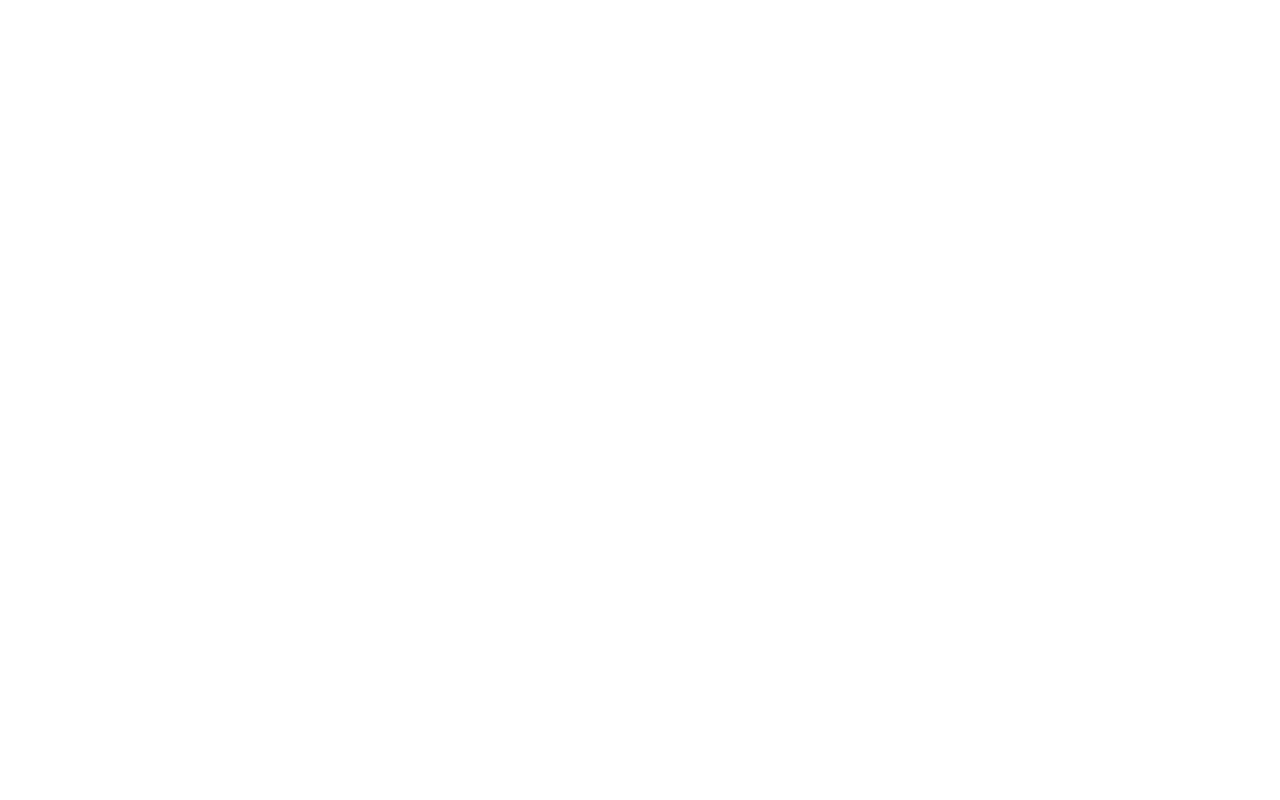
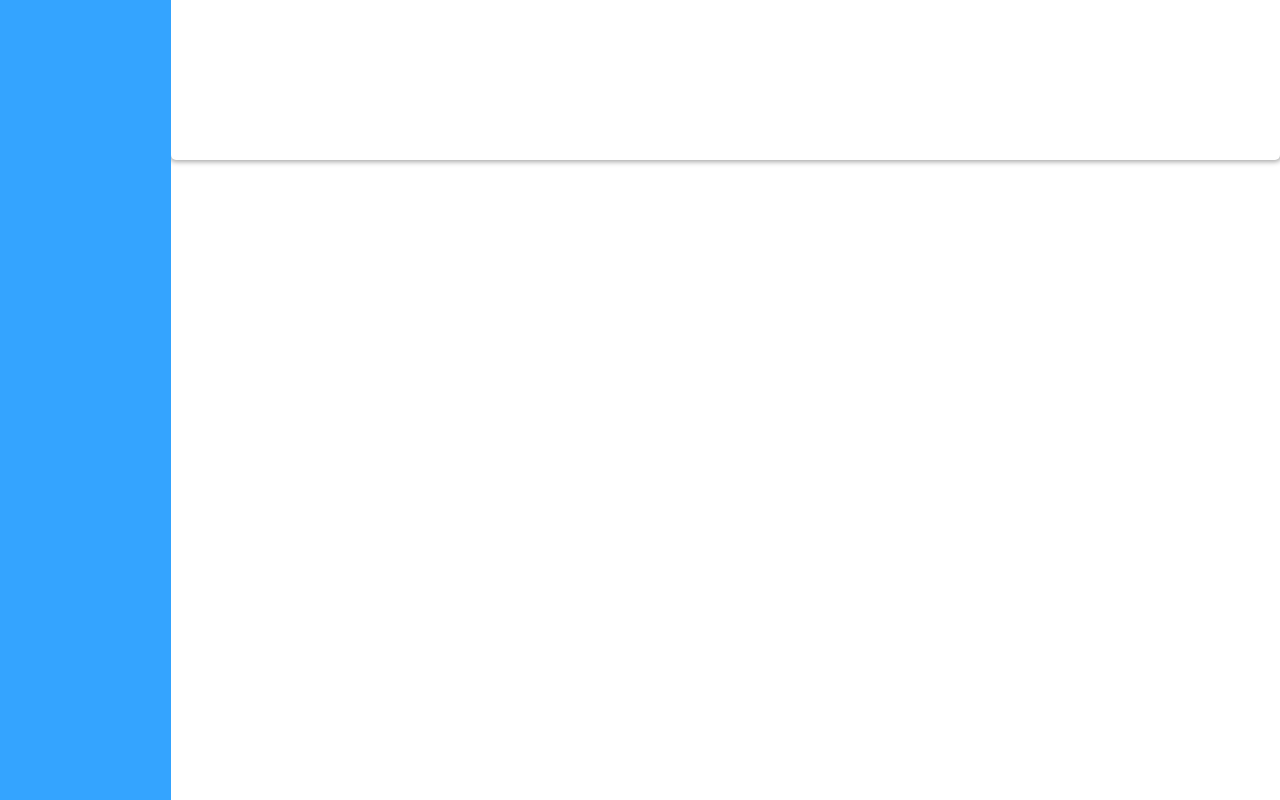
Before and after one commit to tommygatz/admin-dashboard, a plain HTML site: page index.html in a window 1280 px wide. Drawn offline with Linux system fonts and the light colour scheme.

Commit message:
Basic top level layout set up

```diff
--- a/index.html
+++ b/index.html
@@ -1,6 +1,7 @@
 <!DOCTYPE html>
 <html lang="en">
 <head>
+    <link rel="stylesheet" href="./styles/reset.css">
     <link rel="stylesheet" href="./styles/style.css">
     <meta charset="UTF-8">
     <meta http-equiv="X-UA-Compatible" content="IE=edge">
@@ -8,6 +9,13 @@
     <title>Document</title>
 </head>
 <body>
+    <div id="sidebar"></div>
+    <div id="header"></div>
+    <div id="main-content"></div>
+
+
+
+
 
 </body>
 </html>
--- /dev/null
+++ b/styles/reset.css
@@ -0,0 +1,48 @@
+/* http://meyerweb.com/eric/tools/css/reset/
+   v2.0 | 20110126
+   License: none (public domain)
+*/
+
+html, body, div, span, applet, object, iframe,
+h1, h2, h3, h4, h5, h6, p, blockquote, pre,
+a, abbr, acronym, address, big, cite, code,
+del, dfn, em, img, ins, kbd, q, s, samp,
+small, strike, strong, sub, sup, tt, var,
+b, u, i, center,
+dl, dt, dd, ol, ul, li,
+fieldset, form, label, legend,
+table, caption, tbody, tfoot, thead, tr, th, td,
+article, aside, canvas, details, embed,
+figure, figcaption, footer, header, hgroup,
+menu, nav, output, ruby, section, summary,
+time, mark, audio, video {
+	margin: 0;
+	padding: 0;
+	border: 0;
+	font-size: 100%;
+	font: inherit;
+	vertical-align: baseline;
+}
+/* HTML5 display-role reset for older browsers */
+article, aside, details, figcaption, figure,
+footer, header, hgroup, menu, nav, section {
+	display: block;
+}
+body {
+	line-height: 1;
+}
+ol, ul {
+	list-style: none;
+}
+blockquote, q {
+	quotes: none;
+}
+blockquote:before, blockquote:after,
+q:before, q:after {
+	content: '';
+	content: none;
+}
+table {
+	border-collapse: collapse;
+	border-spacing: 0;
+}
--- a/styles/style.css
+++ b/styles/style.css
@@ -0,0 +1,48 @@
+@import url('https://fonts.googleapis.com/css2?family=Raleway:wght@400&display=swap');
+
+:root {
+    --bgcolor: white;
+    --sidebarColor: rgb(52, 164, 255);
+    --accentColor: rgb(255, 187, 0);
+    --buttonColor: rgb(52, 164, 255);
+    --borderColor: red;
+    --gridBoxColor: orange;
+    --commonShadow: 0px 0px 5px 2px rgb(170, 170, 170);
+}
+
+body {
+    display: grid;
+    grid-template-columns: repeat(15, 1fr);
+    grid-template-rows: repeat(10, 1fr);
+    width: 100vw;
+    height: 100vh;
+}
+
+div {
+    background-color: var(--gridBoxColor);
+    /* border: 1px solid var(--borderColor); */
+    text-align: center;
+}
+
+#sidebar {
+    z-index: 100;
+    background-color: var(--sidebarColor);
+    grid-column: 1 / 3;
+    grid-row: 1 / 11;
+}
+
+#header {
+    z-index: 50;
+    background-color: var(--bgcolor);
+    grid-column: 3 / 16;
+    grid-row: 1 / 3;
+    border-radius: 0 0 5px 5px;
+    box-shadow: var(--commonShadow)
+}
+
+#main-content {
+    z-index: 0;
+    background-color: var(--bgcolor);
+    grid-column: 3 / 16;
+    grid-row: 3 / 11;
+}
```
Also changed, not shown: 1 other file.
